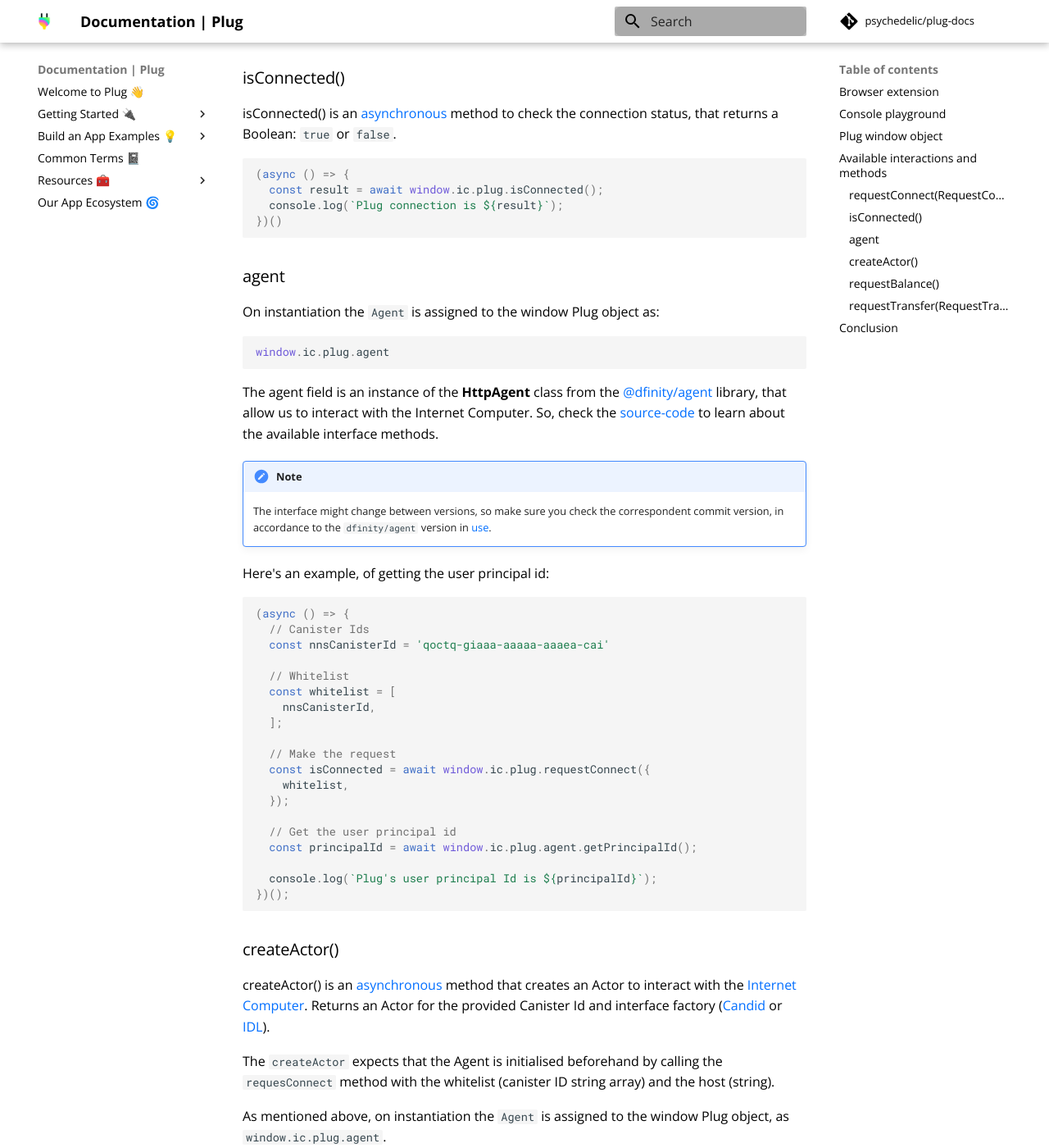
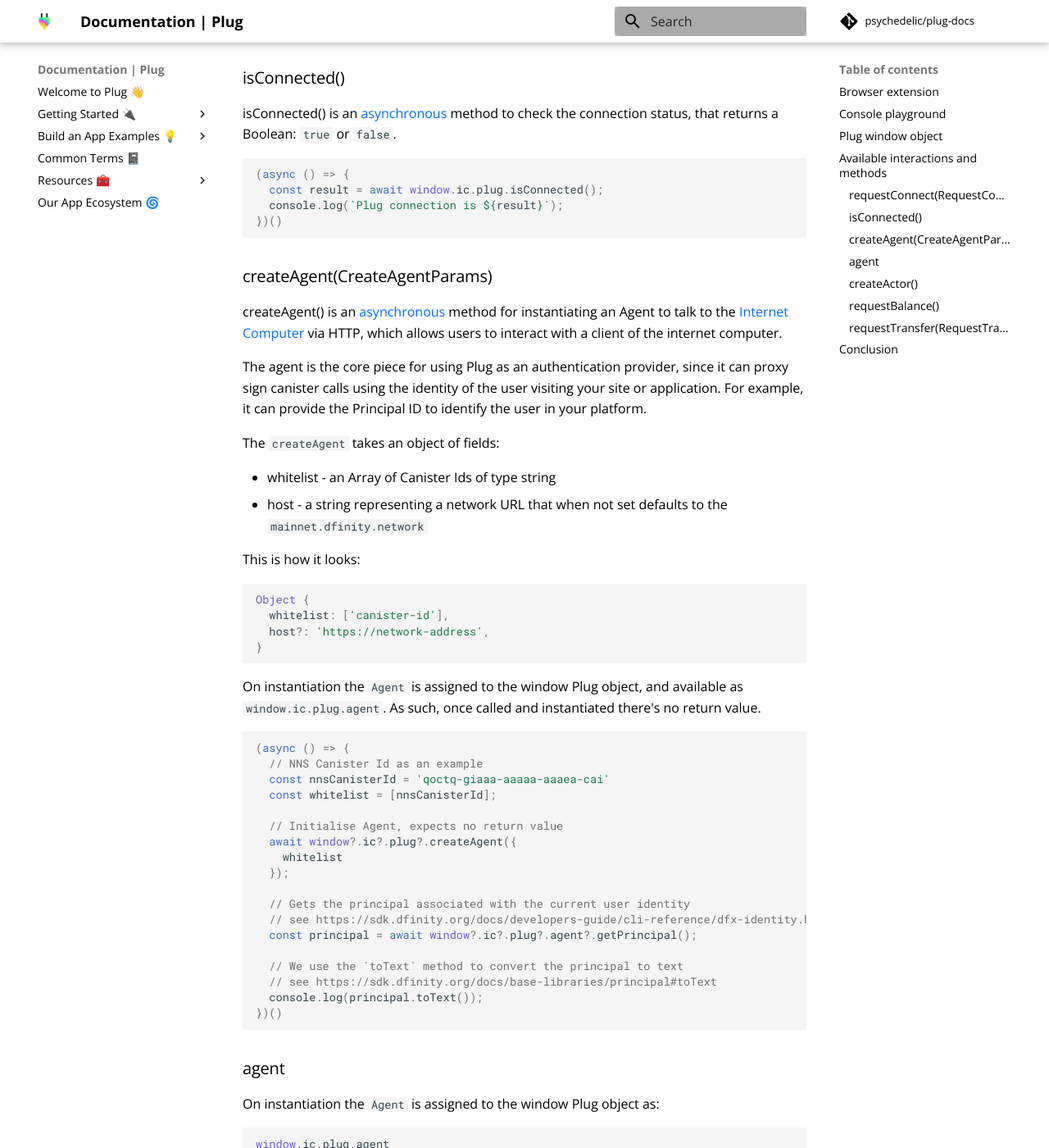
Before and after one commit to Psychedelic/plug-docs, an MkDocs documentation site: the page built from docs/getting-started/connect-to-plug.md, in a window 1280 px wide and 1400 px high, scrolled down 3611 px. Shown: the whole window at 82% size. Built offline with MkDocs 1.6.1 and Material for MkDocs 9.7.7, drawn with Linux system fonts in a browser that asks for light colours; comment, search, counter and statistics services are not loaded.

Commit message:
docs: ✏️  create agent

````diff
--- a/docs/getting-started/connect-to-plug.md
+++ b/docs/getting-started/connect-to-plug.md
@@ -130,6 +130,49 @@
 (async () => {
   const result = await window.ic.plug.isConnected();
   console.log(`Plug connection is ${result}`);
+})()
+```
+
+### createAgent(CreateAgentParams)
+
+createAgent() is an [asynchronous](https://developer.mozilla.org/en-US/docs/Learn/JavaScript/Asynchronous) method for instantiating an Agent to talk to the [Internet Computer](https://dfinity.org/) via HTTP, which allows users to interact with a client of the internet computer.
+
+The agent is the core piece for using Plug as an authentication provider, since it can proxy sign canister calls using the identity of the user visiting your site or application. For example, it can provide the Principal ID to identify the user in your platform.
+
+The `createAgent` takes an object of fields:
+
+  - whitelist - an Array of Canister Ids of type string
+  - host - a string representing a network URL that when not set defaults to the `mainnet.dfinity.network`
+
+This is how it looks:
+
+```js
+Object {
+  whitelist: ['canister-id'],
+  host?: 'https://network-address',
+}
+```
+
+On instantiation the `Agent` is assigned to the window Plug object, and available as `window.ic.plug.agent`. As such, once called and instantiated there's no return value.
+
+```js
+(async () => {
+  // NNS Canister Id as an example
+  const nnsCanisterId = 'qoctq-giaaa-aaaaa-aaaea-cai'
+  const whitelist = [nnsCanisterId];
+
+  // Initialise Agent, expects no return value
+  await window?.ic?.plug?.createAgent({
+    whitelist
+  });
+
+  // Gets the principal associated with the current user identity
+  // see https://sdk.dfinity.org/docs/developers-guide/cli-reference/dfx-identity.html#_dfx_identity_get_principal
+  const principal = await window?.ic?.plug?.agent?.getPrincipal();
+
+  // We use the `toText` method to convert the principal to text
+  // see https://sdk.dfinity.org/docs/base-libraries/principal#toText
+  console.log(principal.toText());
 })()
 ```
 
````
